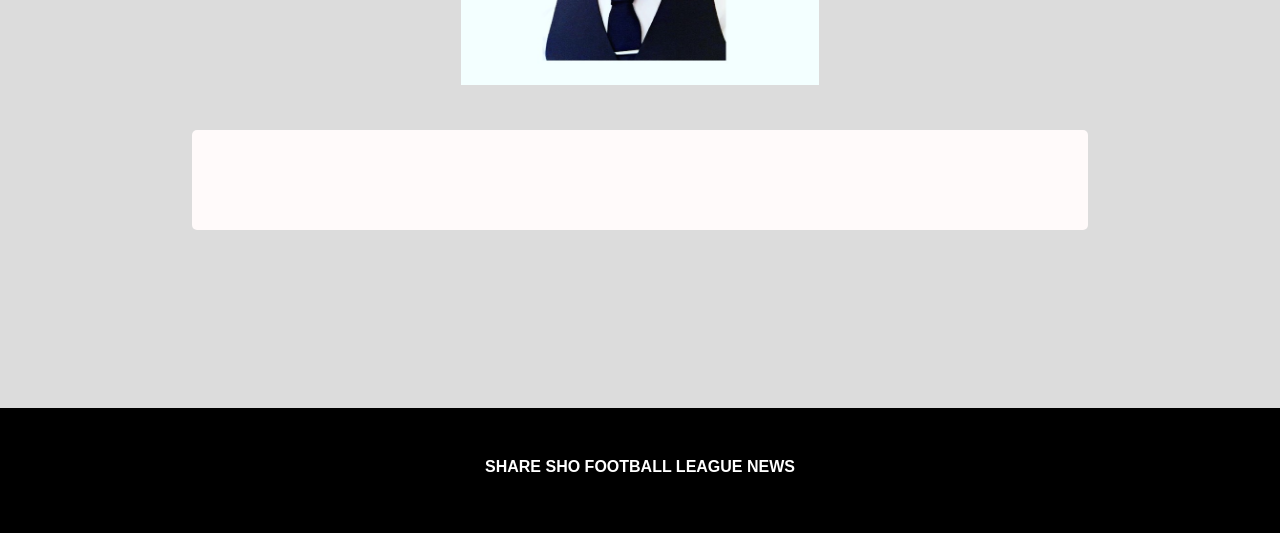
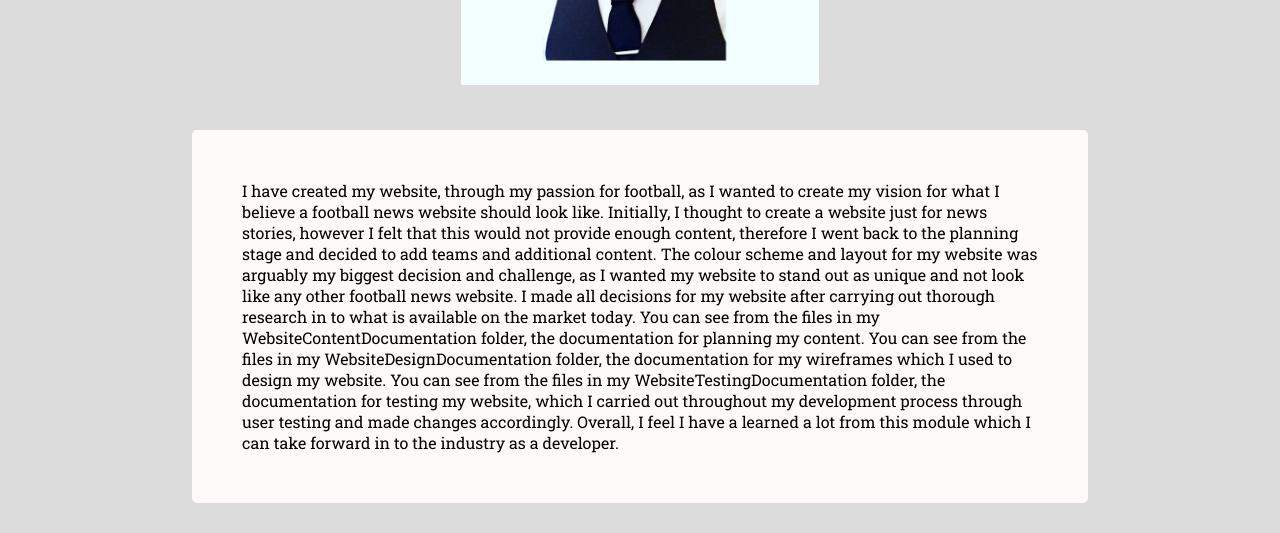
Before and after one commit to shoaibjussab/CTEC3905-ASSIGNMENT-2, a plain HTML site: page about-us.html in a window 1280 px wide. Shown: the part 1300-1833 px from the top of the page. Drawn offline with nearby package versions, Linux system fonts and the light colour scheme.

Commit message:
Created the information for the About us page and added it to my about us page on the website. I added the following: I have created my website, through my passion for football, as I wanted to create my vision for what I believe a football news website should look like. Initially, I thought to create a website just for news stories, however I felt that this would not provide enough content, therefore I went back to the planning stage and decided to add teams and additional content. The colour scheme and layout for my website was arguably my biggest decision and challenge, as I wanted my website to stand out as unique and not look like any other football news website. I made all decisions for my website after carrying out thorough research in to what is available on the market today.  You can see from the files in my WebsiteContentDocumentation folder, the documentation for planning my content.  You can see from the files in my WebsiteDesignDocumentation folder, the documentation for my wireframes which I used to design my website. You can see from the files in my WebsiteTestingDocumentation folder, the documentation for testing my website, which I carried out throughout my development process through user testing and made changes accordingly. Overall, I feel I have a learned a lot from this module which I can take forward in to the industry as a developer.

```diff
--- a/about-us.html
+++ b/about-us.html
@@ -99,7 +99,17 @@
 	    <h1>About Us</h1>
 		  <img src="images/myPicture.jpg" width="40%" height="10px" alt="Picture of me the website owner ">
       <div class="">
-	      <p></p>
+	      <p>
+			  I have created my website, through my passion for football, as I wanted to create my vision for what I believe a football news website should
+			  look like. Initially, I thought to create a website just for news stories, however I felt that this would not provide enough content, therefore
+			  I went back to the planning stage and decided to add teams and additional content. The colour scheme and layout for my website was arguably my
+			  biggest decision and challenge, as I wanted my website to stand out as unique and not look like any other football news website. I made all
+			  decisions for my website after carrying out thorough research in to what is available on the market today.  You can see from the files in my
+			  WebsiteContentDocumentation folder, the documentation for planning my content.  You can see from the files in my WebsiteDesignDocumentation
+			  folder, the documentation for my wireframes which I used to design my website. You can see from the files in my WebsiteTestingDocumentation
+			  folder, the documentation for testing my website, which I carried out throughout my development process through user testing and made changes
+			  accordingly. Overall, I feel I have a learned a lot from this module which I can take forward in to the industry as a developer.
+		  </p>
       </div>
 	  </section>
 	</main>
```
